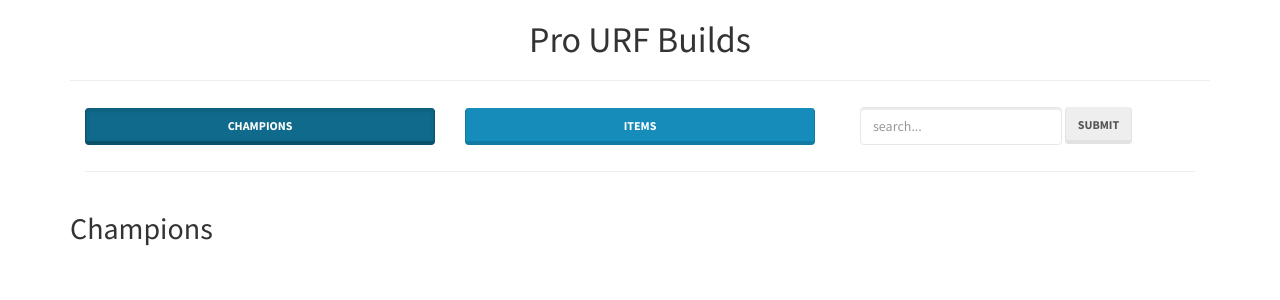
After one commit to Schmidt-A/pro-nurf-builds, a Django app: page / in a window 1280 px wide. The commit adds this page. Shown: the top 300 px of the page. Run offline with Django 3.2, Linux system fonts and the light colour scheme; data that the repository does not hold is empty; parts of the project's set-up code (start-up, migrations or seed data) failed here and were passed over.

Commit message:
First crack at logic to grab champion images.

```diff
--- a/builds/templates/base.html
+++ b/builds/templates/base.html
@@ -5,25 +5,34 @@
 </head>
 <body>
   <div class="container">
+
     <div class="header">
       <h1 class="text-center">Pro URF Builds</h1>
+      <hr>
       <div class="container-fluid">
         <div class="row">
-          <div class="col-md-4">
+          <div class="col-md-4" style="padding-top:7px">
             <a href="#" class="btn btn-primary btn-large btn-block active">Champions</a>
           </div>
-          <div class="col-md-4">
+          <div class="col-md-4" style="padding-top:7px">
             <a href="#" class="btn btn-primary btn-large btn-block">Items</a>
           </div>
           <div class="col-md-4">
             <form class="navbar-form navbar-left" role="search">
               <div class="form-group">
-                <input type="text" class="form-control" placeholder="Search">
+                <input type="text" class="form-control" placeholder="search...">
               </div>
               <button type="submit" class="btn btn-default">Submit</button>
             </form>
           </div>
         </div>
+        <hr>
+      </div>
+
+
+      <div>
+        {% block body_block %}
+        {% endblock %}
       </div>
     </div>
 </body>
--- /dev/null
+++ b/builds/templates/champions.html
@@ -0,0 +1,11 @@
+{% extends 'base.html' %}
+
+{% block body_block %}
+<h2>Champions</h2>
+
+<ul>
+  {% for key, value in data.items %}
+  <li><img src="{{ value.img_url }}"/></li>
+  {% endfor %}
+</ul>
+{% endblock %}
--- a/builds/views.py
+++ b/builds/views.py
@@ -1,6 +1,53 @@
 from django.shortcuts import render_to_response
-
-# Create your views here.
+from django.template import RequestContext
+import urllib2
+import json
 
 def index(request):
-    return render_to_response('index.html')
+    key = 'c881ae04-2d79-46f4-8857-900a0ba71f5e'
+    urlbase= 'https://na.api.pvp.net/api/lol/static-data/na/v1.2/champion?champData=image,info'
+    url = '%s&api_key=%s' % (urlbase, key)
+
+    ddragon_ver_url = 'http://ddragon.leagueoflegends.com/realms/na.json'
+    ddragon_img_base = 'http://ddragon.leagueoflegends.com/cdn/{0}/img/champion/{1}'
+
+    return_data = {}
+
+    # Get most recent data dragon version
+    try:
+        f = urllib2.urlopen(ddragon_ver_url)
+        ddata = f.read()
+        ddata = json.loads(ddata)
+        ddragon_ver = ddata['v']
+    except Exception as e:
+        print 'Exception:', e
+        ddragon_ver = None
+
+    if not ddragon_ver:
+        # TODO: make an error page for this.
+        return render_to_response('champions.html')
+
+
+    try:
+        f = urllib2.urlopen(url)
+        data = f.read()
+        data = json.loads(data)
+    except Exception as e:
+        print 'Exception:', e
+        print 'url:', url
+        data = None
+
+    if not data:
+        # TODO: make an error page for this.
+        return render_to_response('champions.html')
+
+    c_list = data['data']
+    for champ_id, champ_info in c_list.iteritems():
+        name = c_list[champ_id]['name']
+        image = c_list[champ_id]['image']['full']
+        img_url = ddragon_img_base.format(ddragon_ver, image)
+        return_data[name] = {'img_url': img_url}
+
+    print return_data
+
+    return render_to_response('champions.html', {'data': return_data})
```
